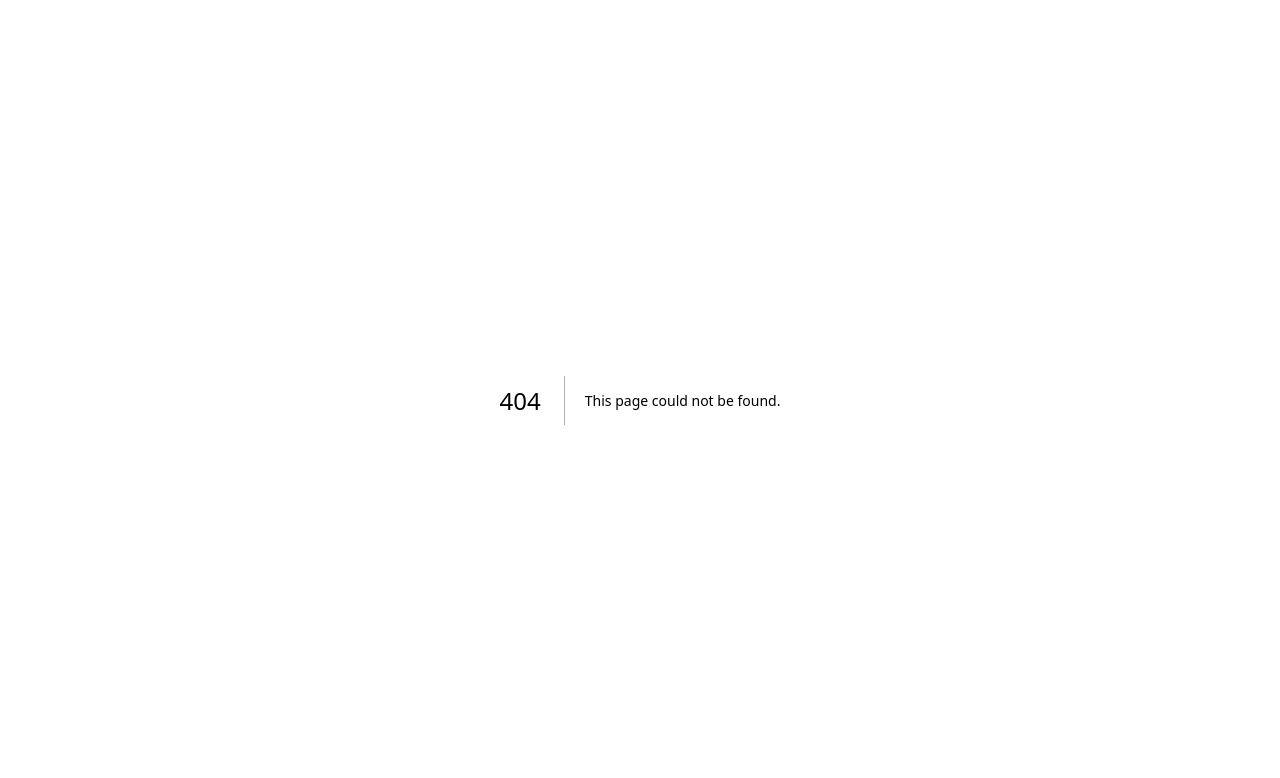
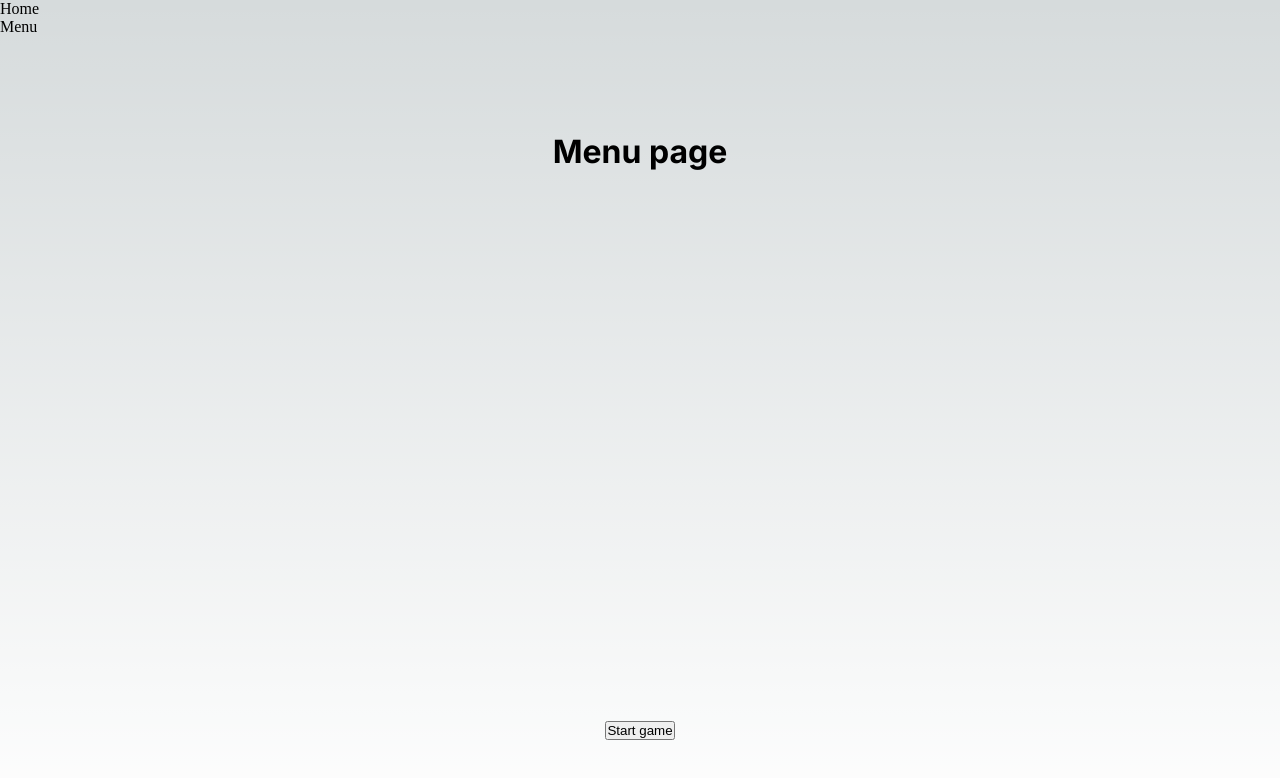
Before and after one commit to Itera/sk-cop-wrkshp-nextjs, a Next.js app: page /menu in a window 1280 px wide. Before the commit this address had no page. Shown: the top 778 px of the page. Built offline with nearby package versions, Linux system fonts and the light colour scheme.

Commit message:
Add menu page with start game button

```diff
--- /dev/null
+++ b/src/components/main_menu.tsx
@@ -0,0 +1,25 @@
+import Link from "next/link";
+
+export default function MainMenu() {
+  return (
+    <nav>
+      <ul>
+        <LinkEntry href="/" label="Home"/>
+        <LinkEntry href="/menu" label="Menu" />
+      </ul>
+    </nav>
+  );
+}
+
+interface LinkEntryProps {
+  href: string;
+  label: string;
+}
+
+function LinkEntry({ href, label }: LinkEntryProps) {
+  return (
+    <li>
+      <Link href={href}>{label}</Link>
+    </li>
+  );
+}
--- a/src/pages/index.tsx
+++ b/src/pages/index.tsx
@@ -2,6 +2,7 @@
 import Image from 'next/image'
 import { Inter } from '@next/font/google'
 import styles from '@/styles/Home.module.css'
+import MainMenu from "@/components/main_menu";
 
 const inter = Inter({ subsets: ['latin'] })
 
@@ -14,6 +15,7 @@
         <meta name="viewport" content="width=device-width, initial-scale=1" />
         <link rel="icon" href="/favicon.ico" />
       </Head>
+      <MainMenu />
       <main className={styles.main}>
         <div className={styles.description}>
           <p>
--- /dev/null
+++ b/src/pages/menu.tsx
@@ -0,0 +1,24 @@
+import Head from 'next/head'
+import { Inter } from "@next/font/google";
+import styles from '@/styles/Home.module.css'
+import MainMenu from "@/components/main_menu";
+
+const inter = Inter({ subsets: ['latin'] })
+
+export default function Menu() {
+  return (
+    <>
+      <Head>
+        <title>Create Next App</title>
+        <meta name="description" content="Generated by create next app"/>
+        <meta name="viewport" content="width=device-width, initial-scale=1"/>
+        <link rel="icon" href="/favicon.ico"/>
+      </Head>
+      <MainMenu />
+      <main className={styles.main}>
+        <h1 className={inter.className}>Menu page</h1>
+        <button>Start game</button>
+      </main>
+    </>
+  )
+}
```
Also changed, not shown: test.txt (deleted), 1 other file (tests, documents, lock files or other folders).
